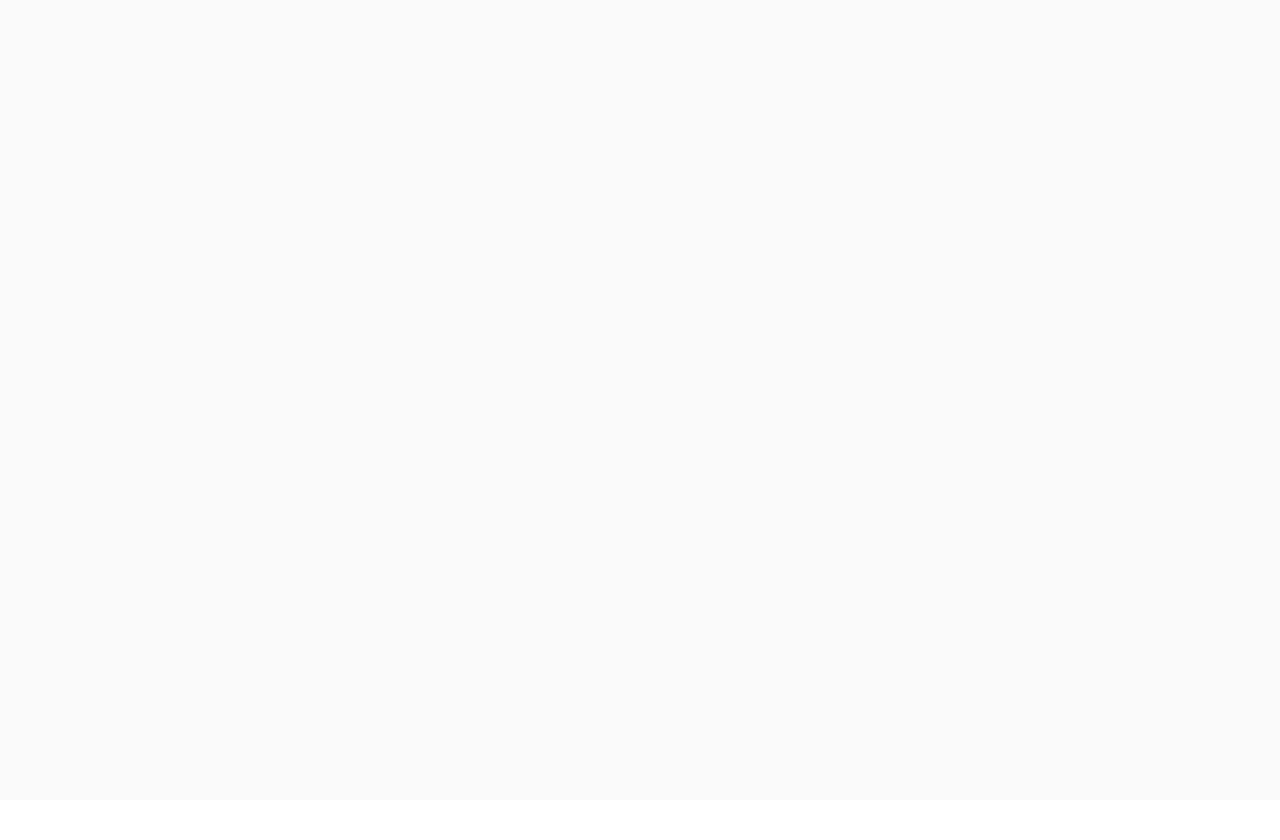
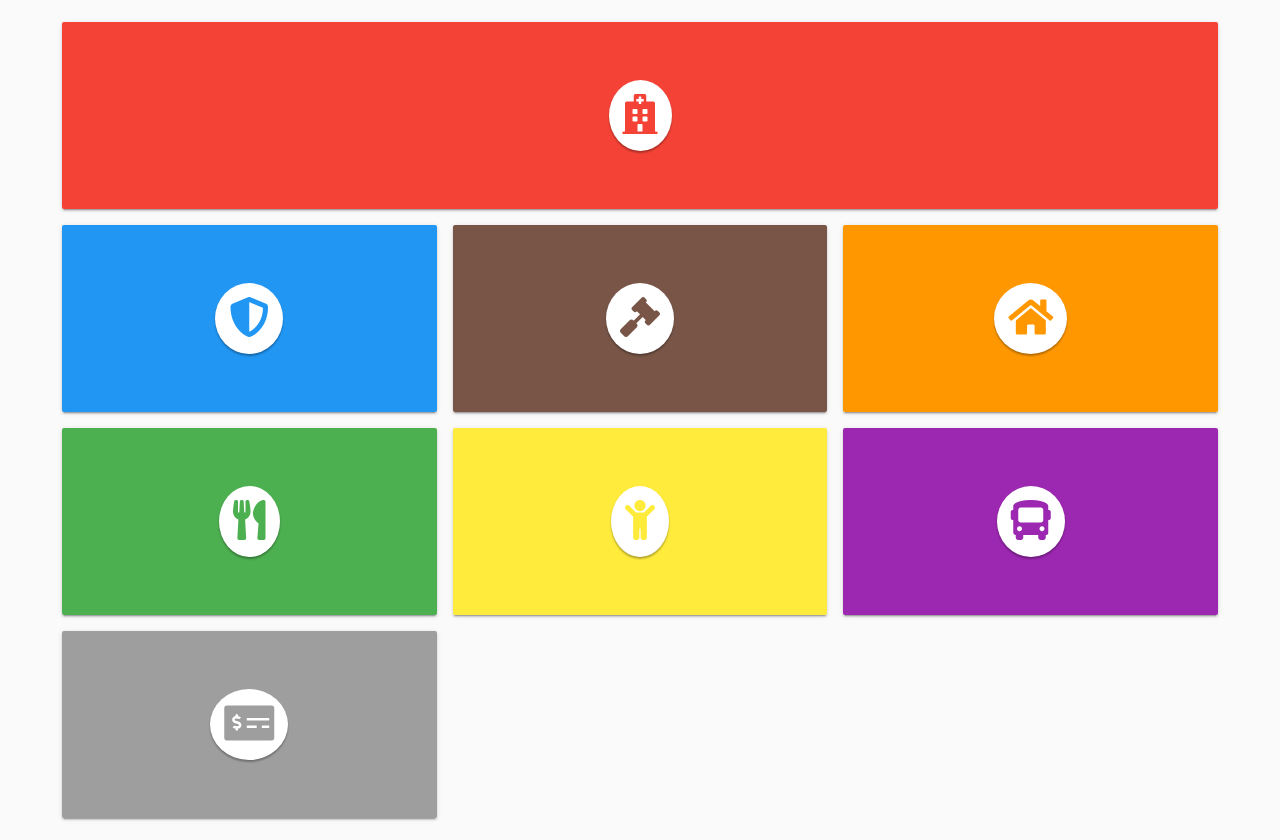
Before and after one commit to mtHuberty/blackhawkscorpio, a Vue app: page /country/1/language/1 in a window 1280 px wide. Before the commit the page ends 800 px from the top, so only its background shows below. Built offline with nearby package versions, Linux system fonts and the light colour scheme.

Commit message:
service page with router links

```diff
--- a/package.json
+++ b/package.json
@@ -11,6 +11,7 @@
     "@babel/polyfill": "^7.0.0-rc.1",
     "flag-icon-css": "^3.2.0",
     "vue": "^2.5.17",
+    "vue-awesome": "^3.1.3",
     "vue-router": "^3.0.1",
     "vuetify": "^1.2.0",
     "vuex": "^3.0.1"
--- a/src/App.vue
+++ b/src/App.vue
@@ -10,8 +10,13 @@ export default {
 };
 </script>
 
-<style scoped>
+<style>
+a {
+  text-decoration: none;
+}
 .page {
+  max-width: 1200px;
+  margin: auto;
   padding: 1rem;
 }
 </style>
--- a/src/pages/SelectServiceType.vue
+++ b/src/pages/SelectServiceType.vue
@@ -1,7 +1,17 @@
 <template>
-  <v-layout class='page'>
-    <v-flex>
-
+  <v-layout row class='page' wrap>
+    <v-flex pa-2 v-for="item in items" :key="item.name" :xs12="item.fullWidth" :md12="item.fullWidth" xs6 md4>
+      <router-link :to="item.name">
+        <v-card :color="item.color" class='service'>
+          <v-card-text>
+            <v-layout row justify-center align-center>
+              <div class='service-icon'>
+                <v-icon :color="item.color" x-large>{{ item.icon }}</v-icon>
+              </div>
+            </v-layout>
+          </v-card-text>
+        </v-card>
+      </router-link>
     </v-flex>
   </v-layout>
 </template>
@@ -13,12 +23,66 @@ export default {
     return ({
       items: [
         {
-          icon: 'fas fa-plus',
+          icon: 'fas fa-hospital',
           color: 'red',
-          name: 'hosspital'
-        }
+          fullWidth: true,
+          name: 'hospital'
+        },
+        {
+          icon: 'fas fa-shield-alt',
+          color: 'blue',
+          halfWidth: true,
+          name: 'police'
+        },
+        {
+          icon: 'fas fa-gavel',
+          color: 'brown',
+          halfWidth: true,
+          name: 'lawyer'
+        },
+        {
+          icon: 'fas fa-home',
+          color: 'orange',
+          name: 'housing'
+        },
+        {
+          icon: 'fas fa-utensils',
+          color: 'green',
+          name: 'grocery'
+        },
+        {
+          icon: 'fas fa-child',
+          color: 'yellow',
+          name: 'childCare'
+        },
+        {
+          icon: 'fas fa-bus',
+          color: 'purple',
+          name: 'transportation'
+        },
+        {
+          icon: 'fas fa-money-check-alt',
+          color: 'grey',
+          name: 'bank'
+        },
       ]
     })
   }
 }
 </script>
+
+<style>
+.service {
+  padding: 3rem;
+  cursor: pointer;
+}
+.service:hover {
+  opacity: 0.9;
+}
+.service-icon {
+  padding: 1rem;
+  background-color: white;
+  border-radius: 50%;
+  box-shadow: 0px 2px 2px rgba(0, 0, 0, 0.3);
+}
+</style>
--- a/vue.config.js
+++ b/vue.config.js
@@ -1,4 +1,7 @@
 module.exports = {
+    transpileDependencies: [
+      /\bvue-awesome\b/
+    ],
     css: {
         loaderOptions: {
             css: {
```
Also changed, not shown: 1 other file (tests, documents, lock files or other folders).
